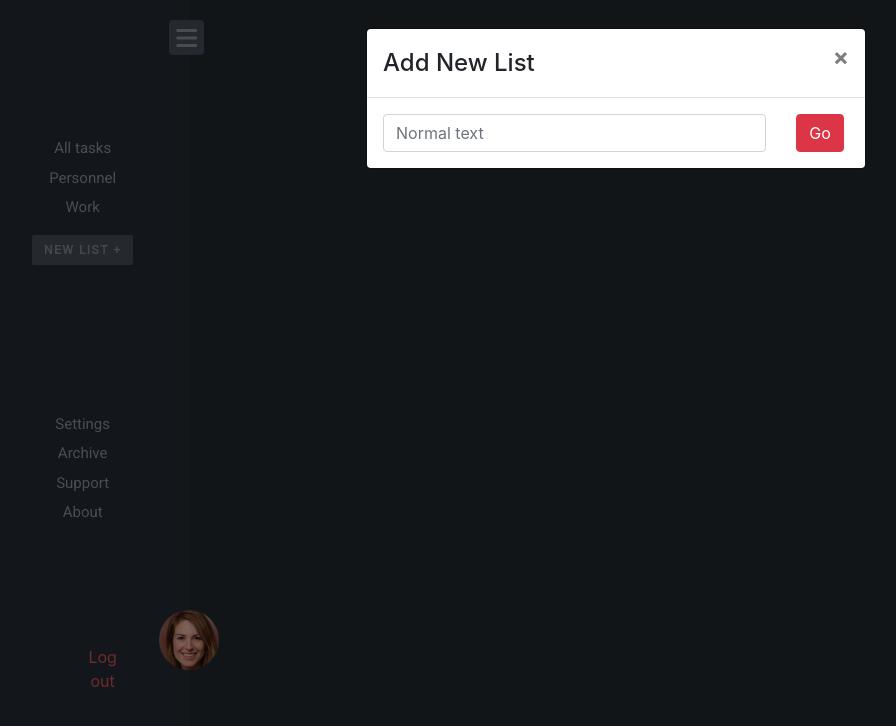
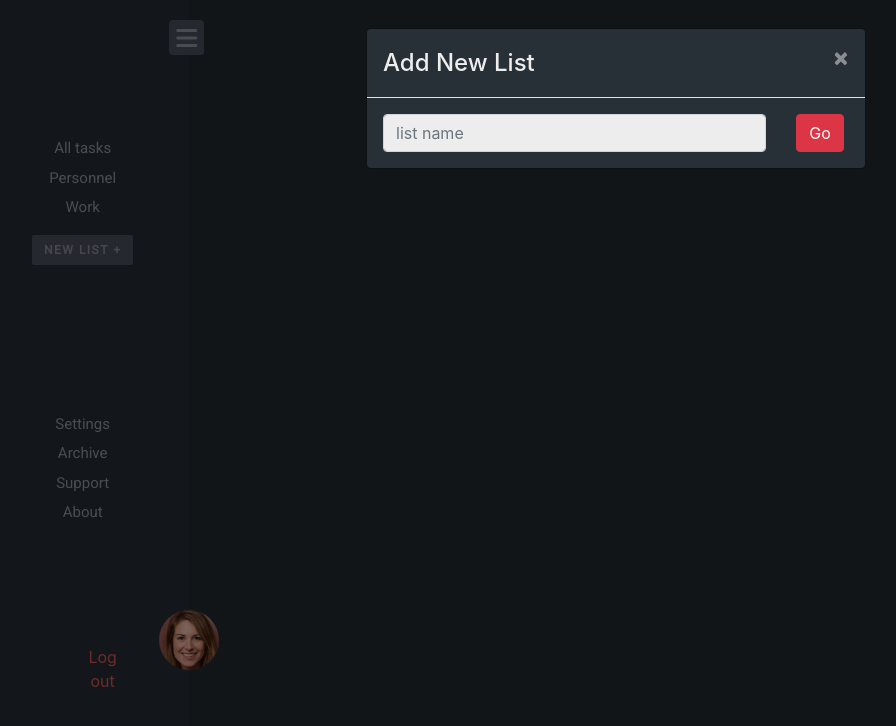
Before and after one commit to RishabhVerma098/todoapp, a React (Create React App) app: page / in a window 1280 px wide. Both pictures are taken after a click on the element "NEW LIST +". Shown: the top 726 px of the page, without its empty margins (24-920 px from the left). Built offline with nearby package versions, Linux system fonts and the light colour scheme.

Commit message:
modal decoration done

```diff
--- /dev/null
+++ b/src/components/mains/sideMenu/modal.scss
@@ -0,0 +1,15 @@
+$myWhiteColor: #ededed;
+
+.my-modal {
+  .modal-content {
+    background-color: #272f37;
+  }
+  .header {
+    .title {
+      color: $myWhiteColor;
+    }
+    span {
+      color: $myWhiteColor;
+    }
+  }
+}
--- a/src/components/mains/sideMenu/modalTry.js
+++ b/src/components/mains/sideMenu/modalTry.js
@@ -1,10 +1,11 @@
 import React, { Component } from "react";
 import Modal from "react-bootstrap/Modal";
-import { Form, Button, Row, Col } from "react-bootstrap";
+import { Form, Button, Row, Col, Container } from "react-bootstrap";
 import { connect } from "react-redux";
 import * as panelListAction from "../../../store/actions/index";
 import { bindActionCreators } from "redux";
 import GreyButton from "../../reusable/buttonGrey";
+import "./modal.scss";
 class ModalTry extends Component {
   constructor(props) {
     super(props);
@@ -50,9 +51,13 @@ class ModalTry extends Component {
             onHide={() => this.setState({ show: false })}
             dialogClassName="modal-90w"
             aria-labelledby="example-custom-modal-styling-title"
+            className="my-modal"
           >
-            <Modal.Header closeButton>
-              <Modal.Title id="example-custom-modal-styling-title">
+            <Modal.Header closeButton className="header">
+              <Modal.Title
+                id="example-custom-modal-styling-title"
+                className="title"
+              >
                 Add New List
               </Modal.Title>
             </Modal.Header>
@@ -61,8 +66,9 @@ class ModalTry extends Component {
                 <Col xs={10}>
                   <Form.Control
                     type="text"
-                    placeholder="Normal text"
+                    placeholder="list name"
                     onChange={this.handleSubmit}
+                    style={{ backgroundColor: "#ededed" }}
                   />
                 </Col>
                 <Col xs={2}>
```
